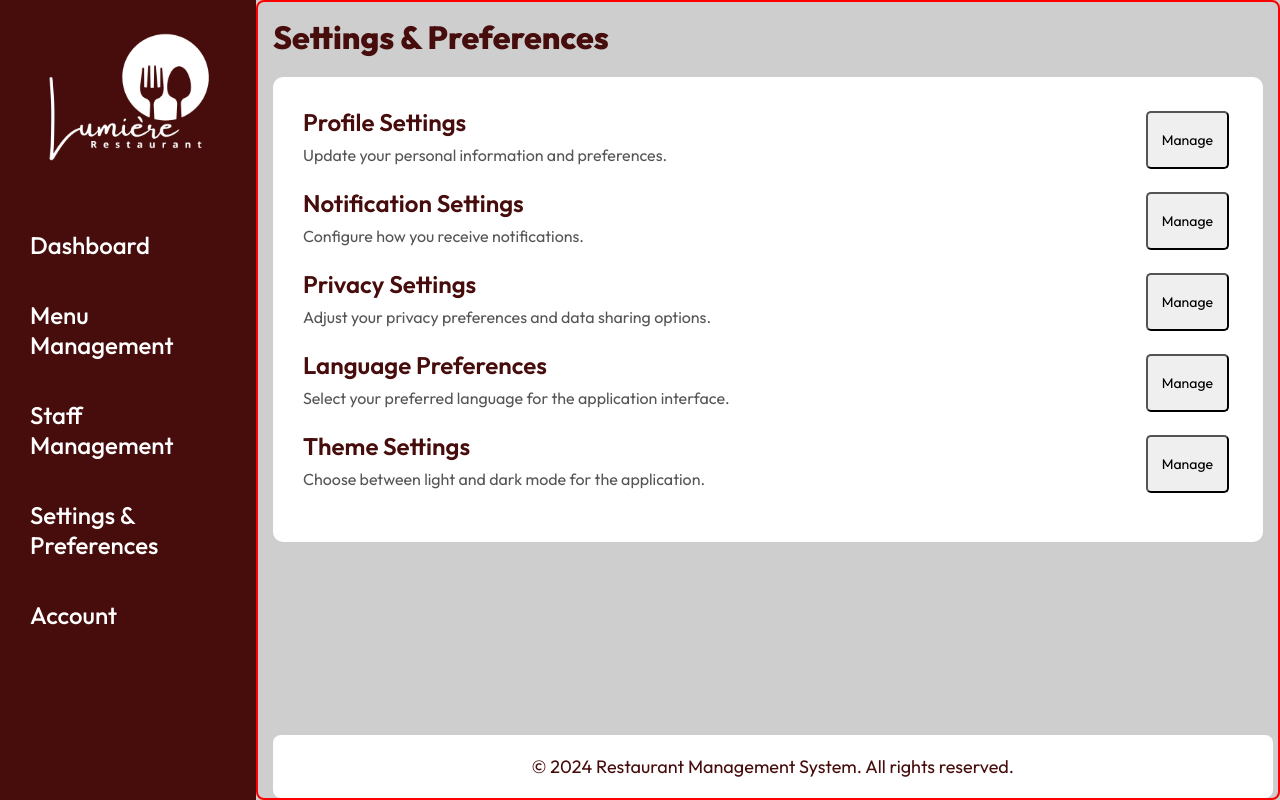
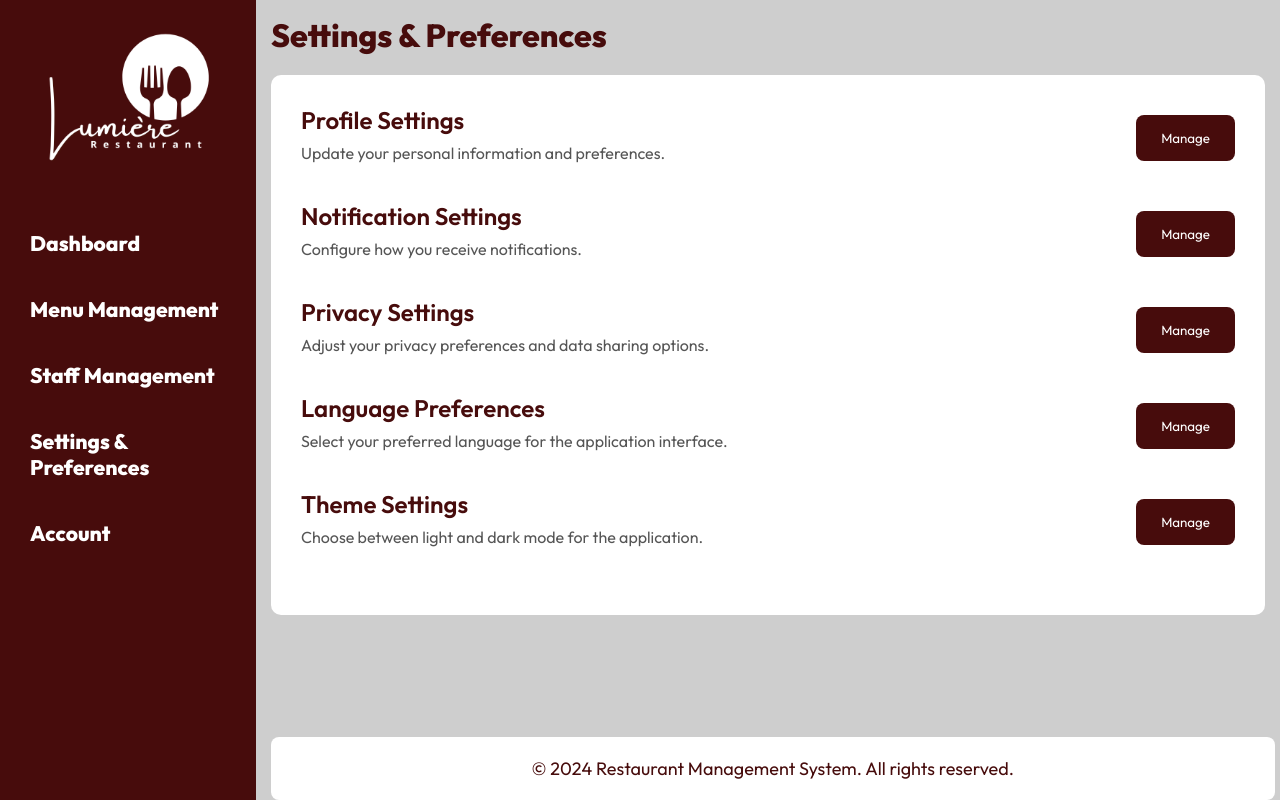
Before and after one commit to rajvi418/Restaurant-PHP, a PHP site: page /Pages/settings.html in a window 1280 px wide. Run offline with PHP 8.4, Linux system fonts and the light colour scheme.

Commit message:
Refactor navigation links in Dashboard, Menu Management, and Settings pages for improved structure and styling; update button styles for consistency.

```diff
--- a/CSS/style.css
+++ b/CSS/style.css
@@ -129,26 +129,25 @@ body {
     margin-top: 20px;
 }
 
-.dashboard-header .slider-section h3 {
+.dashboard-header .slider-section a {
     margin-bottom: 10px;
     padding: 15px;
-    font-size: 24px;
-    font-weight: 500;
+    font-size: 18px;
+    font-weight: 400;
+    text-decoration: none;
 }
 
-.dashboard-header .slider-section h3 a {
+.dashboard-header .slider-section a h3 {
     color: #fff;
-    text-decoration: none;
-
 }
 
-.dashboard-header .slider-section h3:hover {
+.dashboard-header .slider-section a:hover {
     background-color: #fff;
     cursor: pointer;
 
 }
 
-.dashboard-header .slider-section h3:hover a {
+.dashboard-header .slider-section a:hover h3 {
     color: #470c0c;
 }
 
@@ -289,7 +288,6 @@ body {
     border-radius: 8px;
     position: absolute;
     right: 0;
-    border: 2px solid red;
 }
 
 .settings-header h3 {
@@ -299,7 +297,7 @@ body {
 }
 
 .option {
-    margin-bottom: 15px;
+    margin-bottom: 30px;
     display: flex;
     justify-content: space-between;
 }
@@ -314,6 +312,12 @@ body {
     font-size: 16px;
     color: #555;
     margin-bottom: 8px;
+}
+
+.option .universal-btn {
+    align-self: center;
+    cursor: pointer;
+    border: none;
 }
 
 .options-container {
--- a/Pages/settings.html
+++ b/Pages/settings.html
@@ -17,11 +17,21 @@
             </div>
 
             <div class="slider-section">
-                <h3><a href="../Pages/Dashboard.html">Dashboard</a></h3>
-                <h3><a href="../Pages/menu-management.html">Menu Management</a></h3>
-                <h3><a href="../Pages/staff-management.html">Staff Management</a></h3>
-                <h3><a href="../Pages/settings.html">Settings & Preferences</a></h3>
-                <h3><a href="../Pages/account.html">Account</a></h3>
+                <a href="../Pages/Dashboard.html">
+                    <h3>Dashboard</h3>
+                </a>
+                <a href="../Pages/menu-management.html">
+                    <h3>Menu Management</h3>
+                </a>
+                <a href="../Pages/staff-management.html">
+                    <h3>Staff Management</h3>
+                </a>
+                <a href="../Pages/settings.html">
+                    <h3>Settings & Preferences</h3>
+                </a>
+                <a href="../Pages/account.html">
+                    <h3>Account</h3>
+                </a>
             </div>
 
         </header>
@@ -36,35 +46,35 @@
                             <h4>Profile Settings</h4>
                             <p>Update your personal information and preferences.</p>
                         </div>
-                        <button class="btn">Manage</button>
+                        <button class="universal-btn">Manage</button>
                     </div>
                     <div class="option">
                         <div class="settings-title">
                             <h4>Notification Settings</h4>
                             <p>Configure how you receive notifications.</p>
                         </div>
-                        <button class="btn">Manage</button>
+                        <button class="universal-btn">Manage</button>
                     </div>
                     <div class="option">
                         <div class="settings-title">
                             <h4>Privacy Settings</h4>
                             <p>Adjust your privacy preferences and data sharing options.</p>
                         </div>
-                        <button class="btn">Manage</button>
+                        <button class="universal-btn">Manage</button>
                     </div>
                     <div class="option">
                         <div class="settings-title">
                             <h4>Language Preferences</h4>
                             <p>Select your preferred language for the application interface.</p>
                         </div>
-                        <button class="btn">Manage</button>
+                        <button class="universal-btn">Manage</button>
                     </div>
                     <div class="option">
                         <div class="settings-title">
                             <h4>Theme Settings</h4>
                             <p>Choose between light and dark mode for the application.</p>
                         </div>
-                        <button class="btn">Manage</button>
+                        <button class="universal-btn">Manage</button>
                     </div>
 
                 </div>
@@ -77,8 +87,6 @@
 
     </section>
 
-
-    </section>
 </body>
 
 </html>
```
Also changed, not shown: Pages/Dashboard.html (+15 -5 lines), Pages/menu-management.html (+15 -5 lines).
